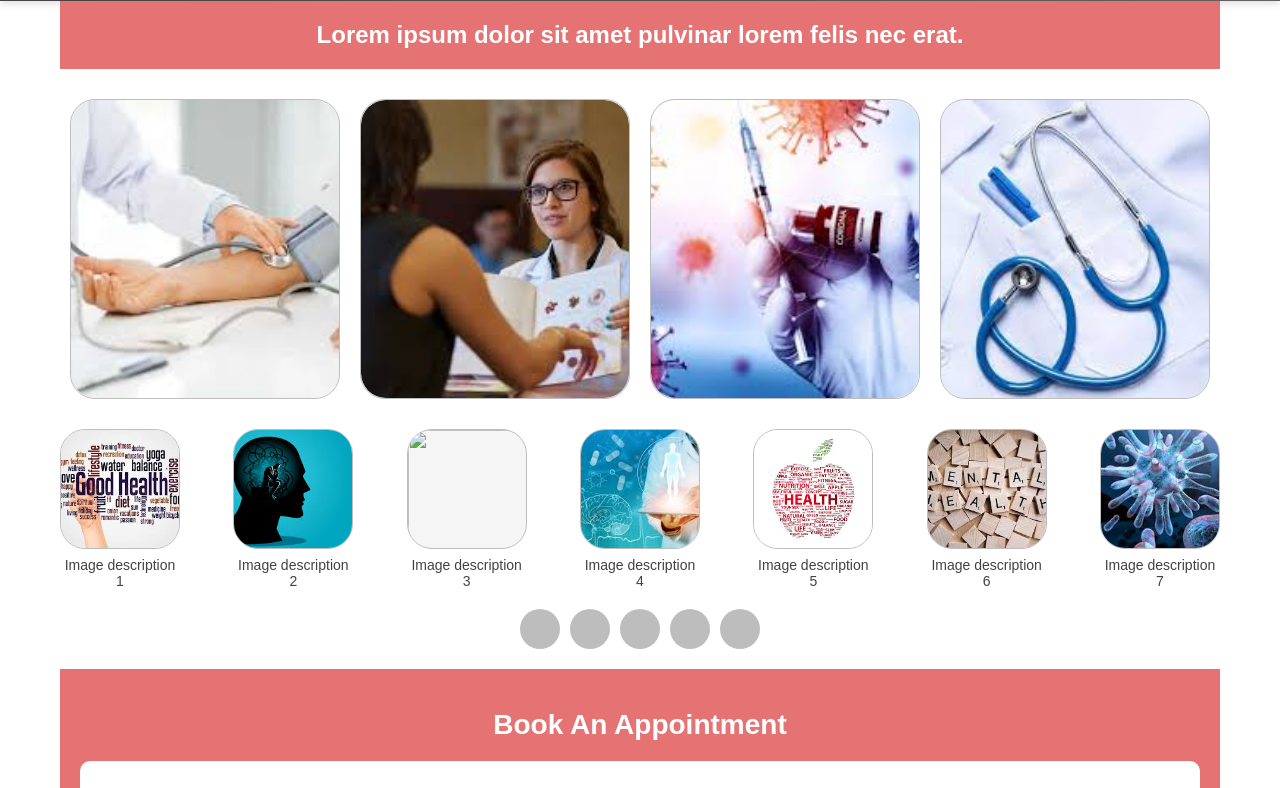
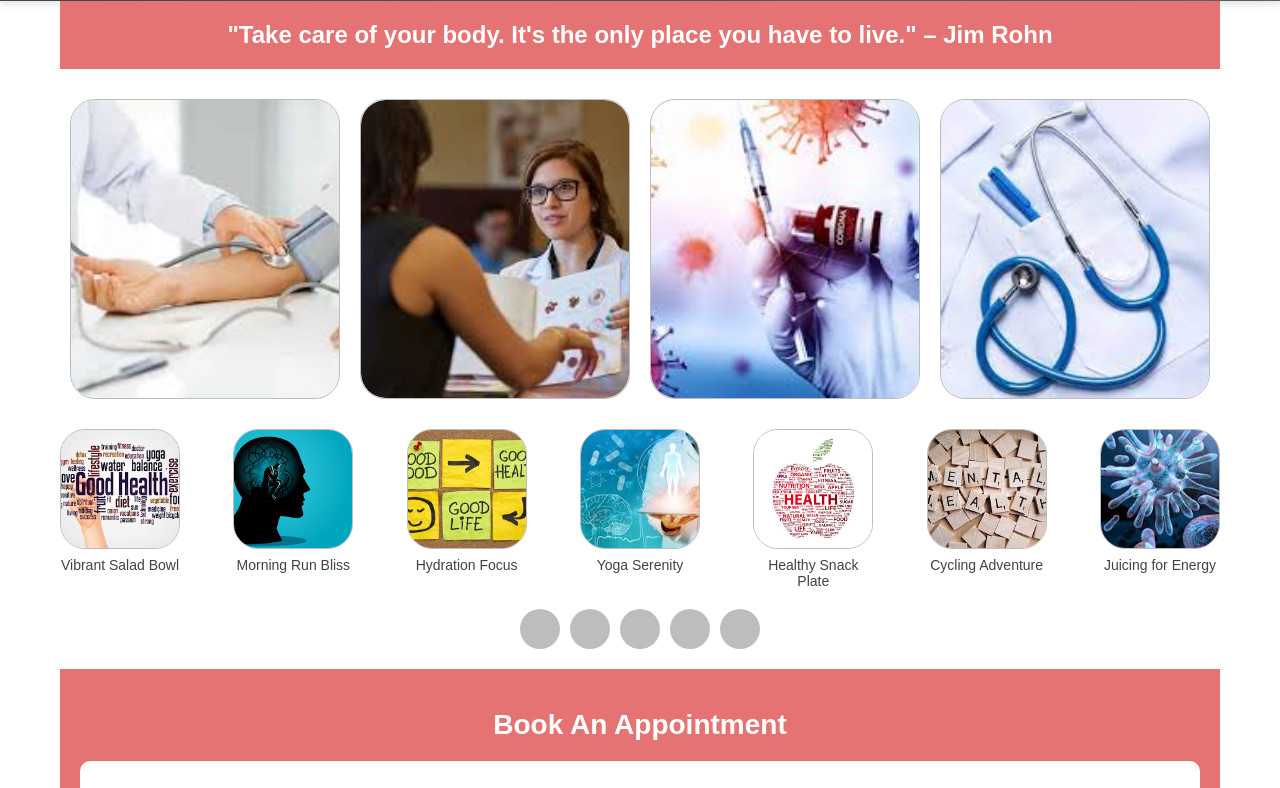
Before and after one commit to Geff115/HealthHaven, a plain HTML site: page frontend/index.html in a window 1280 px wide. Shown: the part 63-851 px from the top of the page. Drawn offline with Linux system fonts and the light colour scheme.

Commit message:
update ;

```diff
--- a/frontend/index.html
+++ b/frontend/index.html
@@ -9,17 +9,18 @@
 <body>
 
     <header>
-        <div class="logo">LOGO</div>
+        <i><a href="index.html" style="text-decoration: none; color: white;"><div class="logo">HEALTH H</div></a></i>
         <nav>
             <a href="#">Services</a>
-            <a href="#">Contact Us</a>
+            <a href="mailto:info@healthteam.com">Contact Us</a>
+
             <a href="signup.html" class="get-started">Get Started</a>
         </nav>
     </header>
 
     <div class="container">
         <div class="hero">
-            <h1>Lorem ipsum dolor sit amet pulvinar lorem felis nec erat.</h1>
+            <h1>"Take care of your body. It's the only place you have to live." – Jim Rohn</h1>
         </div>
 
         <div class="feature-gallery">
@@ -52,31 +53,31 @@
         <div class="image-gallery">
             <div class="image-box">
                 <img src="./static/img/ban1.jpeg" alt="">
-                <p>Image description 1</p>
+                <p>Vibrant Salad Bowl</p>
             </div>
             <div class="image-box">
                 <img src="./static/img/ban2.jpeg" alt="">
-                <p>Image description 2</p>
+                <p>Morning Run Bliss</p>
             </div>
             <div class="image-box">
-                <img src="img/ban3.jpeg" alt="">
-                <p>Image description 3</p>
+                <img src="./static/img/ban3.jpeg" alt="">
+                <p>Hydration Focus</p>
             </div>
             <div class="image-box">
                 <img src="./static/img/ban4.jpeg" alt="">
-                <p>Image description 4</p>
+                <p>Yoga Serenity</p>
             </div>
             <div class="image-box">
                 <img src="./static/img/ban5.jpeg" alt="">
-                <p>Image description 5</p>
+                <p>Healthy Snack Plate</p>
             </div>
             <div class="image-box">
                 <img src="./static/img/ban6.jpeg" alt="">
-                <p>Image description 6</p>
+                <p>Cycling Adventure</p>
             </div>
             <div class="image-box">
                 <img src="./static/img/ban7.jpeg" alt="">
-                <p>Image description 7</p>
+                <p>Juicing for Energy</p>
             </div>
         </div>
 
```
